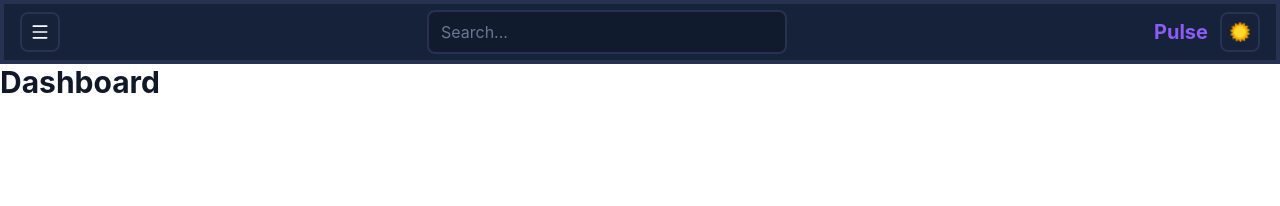
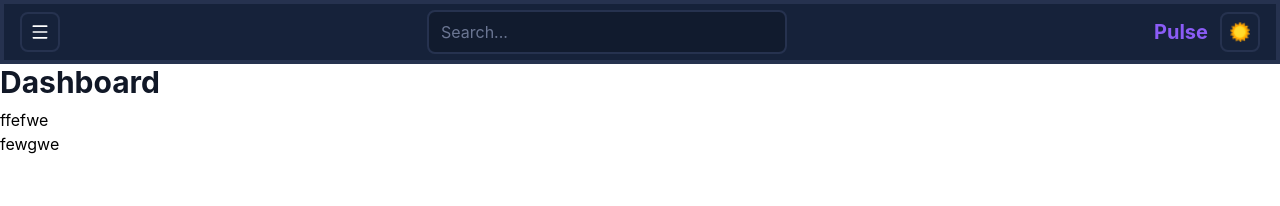
Before and after one commit to sabaPhruidze/web-pulse-frontend-assignment, a React (Vite) app in the folder frontend/: page / in a window 1280 px wide. Shown: the top 206 px of the page. Built offline with nearby package versions, Linux system fonts and the light colour scheme.

Commit message:
tested passing data

```diff
--- a/frontend/src/components/header/ui/SectionCard.tsx
+++ b/frontend/src/components/header/ui/SectionCard.tsx
@@ -1,7 +1,19 @@
 import React from "react";
 
-const SectionCard = () => {
-  return <div>SectionCard</div>;
+type Props = {
+  title: string;
+  children: React.ReactNode;
+};
+
+const SectionCard = ({ title, children }: Props) => {
+  return (
+    <section>
+      <div>
+        <h2>{title}</h2>
+      </div>
+      <div>{children}</div>
+    </section>
+  );
 };
 
 export default SectionCard;
--- a/frontend/src/pages/Dashboard.tsx
+++ b/frontend/src/pages/Dashboard.tsx
@@ -1,4 +1,5 @@
 import Header from "../components/header/Header";
+import SectionCard from "../components/header/ui/SectionCard";
 const Dashboard = () => {
   return (
     <div>
@@ -6,6 +7,9 @@ const Dashboard = () => {
       <h1 className="text-3xl font-bold mb-2 text-gray-900 dark:text-slate-100">
         Dashboard
       </h1>
+      <SectionCard title="ffefwe">
+        <p>fewgwe</p>
+      </SectionCard>
     </div>
   );
 };
```
